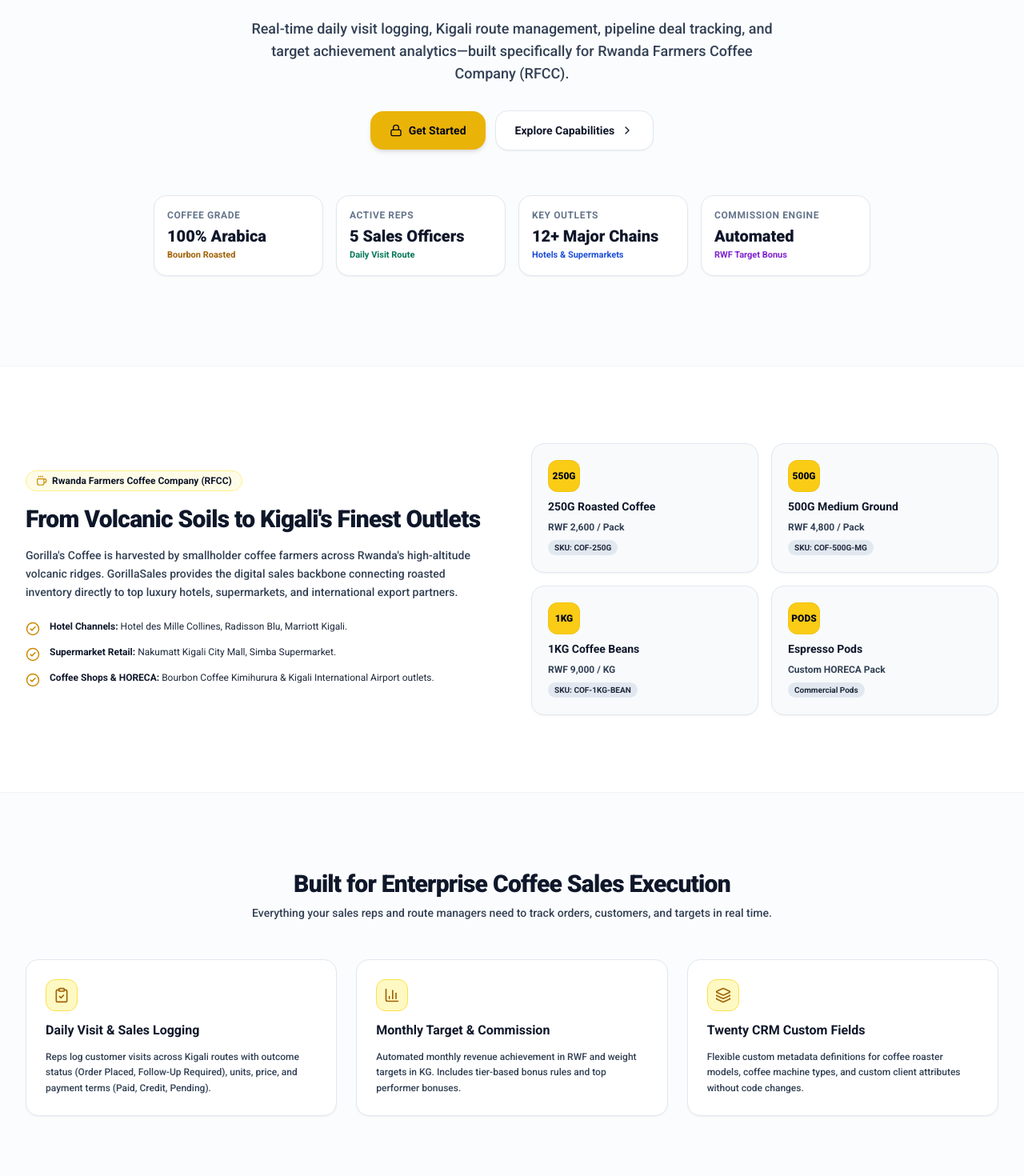
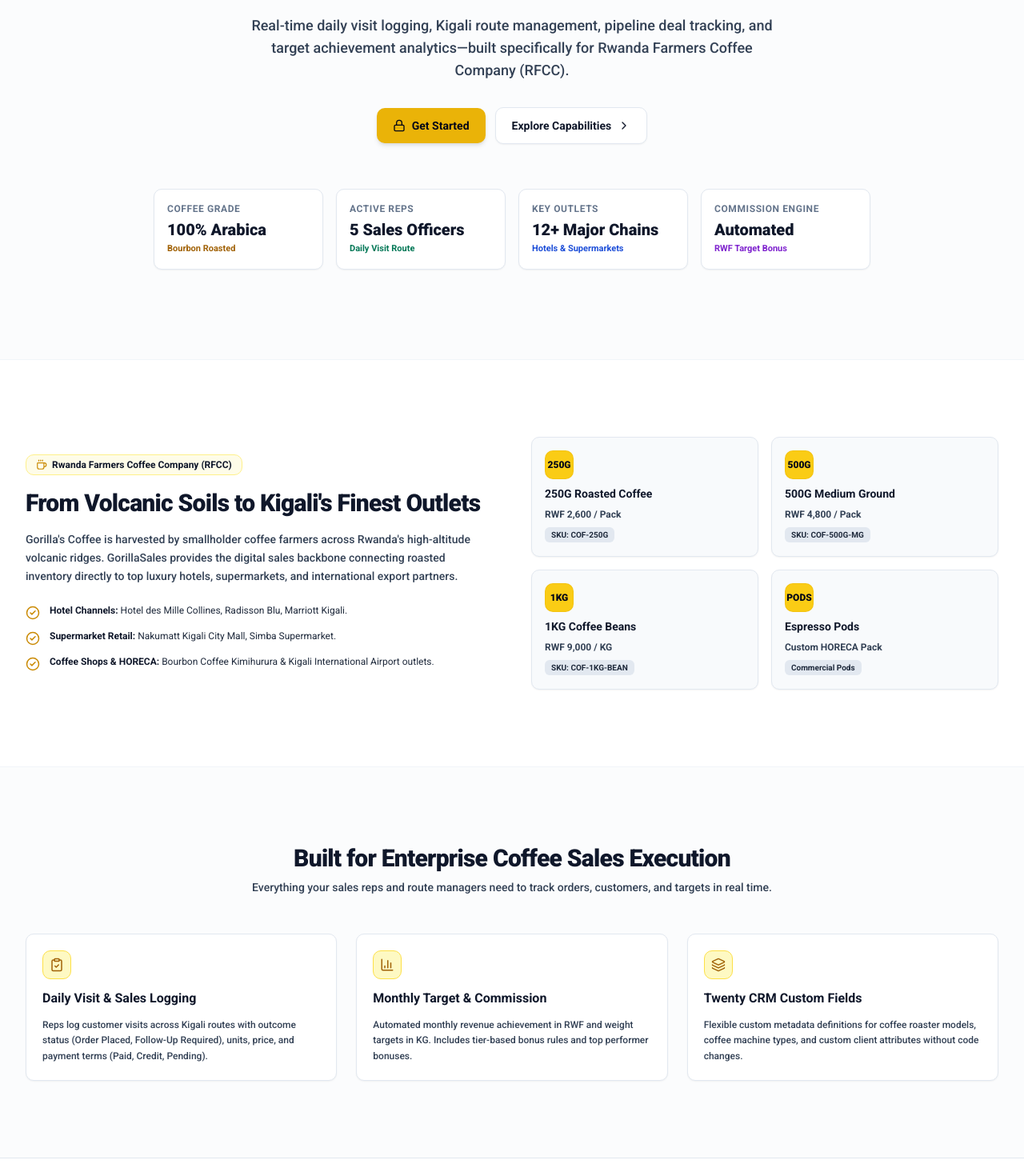
Before and after one commit to Remmy-dev/gorillasales, a Next.js app: page / in a window 1280 px wide. Shown: the part 320-1790 px from the top of the page at 80% size. Built offline with nearby package versions, Linux system fonts and the light colour scheme.

Commit message:
style: reduce border radius across homepage and login page to crisp sharp radii

```diff
--- a/src/app/page.tsx
+++ b/src/app/page.tsx
@@ -31,7 +31,7 @@
               <span className="font-bold text-slate-900 text-lg tracking-tight group-hover:text-yellow-600 transition-colors">
                 GorillaSales
               </span>
-              <span className="hidden sm:inline-block ml-2 text-[10px] font-bold uppercase tracking-widest text-slate-900 bg-yellow-400 px-2 py-0.5 rounded border border-yellow-500/30">
+              <span className="hidden sm:inline-block ml-2 text-[10px] font-bold uppercase tracking-widest text-slate-900 bg-yellow-400 px-2 py-0.5 rounded-sm border border-yellow-500/30">
                 Enterprise CRM
               </span>
             </div>
@@ -47,7 +47,7 @@
             {isLoggedIn ? (
               <Link
                 href="/dashboard"
-                className="px-4 py-2 rounded-lg bg-yellow-500 hover:bg-yellow-400 text-slate-950 font-bold text-xs flex items-center gap-1.5 transition-colors shadow-sm"
+                className="px-3.5 py-1.5 rounded bg-yellow-500 hover:bg-yellow-400 text-slate-950 font-bold text-xs flex items-center gap-1.5 transition-colors shadow-sm"
               >
                 <span>Get Started</span>
                 <ArrowRight size={14} />
@@ -56,13 +56,13 @@
               <>
                 <Link
                   href="/login"
-                  className="px-4 py-2 rounded-lg bg-slate-100 hover:bg-slate-200 text-slate-900 text-xs font-bold border border-slate-200 transition-colors"
+                  className="px-3.5 py-1.5 rounded bg-slate-100 hover:bg-slate-200 text-slate-900 text-xs font-bold border border-slate-200 transition-colors"
                 >
                   Sign In
                 </Link>
                 <Link
                   href="/login"
-                  className="hidden sm:flex px-4 py-2 rounded-lg bg-yellow-500 hover:bg-yellow-400 text-slate-950 font-bold text-xs items-center gap-1.5 transition-colors shadow-sm"
+                  className="hidden sm:flex px-3.5 py-1.5 rounded bg-yellow-500 hover:bg-yellow-400 text-slate-950 font-bold text-xs items-center gap-1.5 transition-colors shadow-sm"
                 >
                   <span>Get Started</span>
                   <ArrowRight size={14} />
@@ -77,7 +77,7 @@
       <section className="relative pt-12 pb-16 md:pt-20 md:pb-28 overflow-hidden bg-slate-50/60 border-b border-slate-100">
         <div className="max-w-7xl mx-auto px-4 sm:px-6 lg:px-8 text-center relative z-10">
           {/* Badge */}
-          <div className="inline-flex items-center gap-2 px-3.5 py-1.5 rounded-full bg-yellow-100 border border-yellow-300 text-slate-900 text-xs font-bold mb-6">
+          <div className="inline-flex items-center gap-2 px-3 py-1 rounded bg-yellow-100 border border-yellow-300 text-slate-900 text-xs font-bold mb-6">
             <Sparkles size={14} className="text-yellow-700" />
             <span>Powering Rwanda's Iconic Coffee Distribution</span>
             <span className="w-1.5 h-1.5 rounded-full bg-yellow-600 animate-pulse ml-1" />
@@ -95,14 +95,14 @@
           <div className="mt-8 flex flex-col sm:flex-row items-center justify-center gap-3">
             <Link
               href="/login"
-              className="w-full sm:w-auto px-6 py-3.5 rounded-xl bg-yellow-500 hover:bg-yellow-400 text-slate-950 font-bold text-sm flex items-center justify-center gap-2 transition-colors shadow-md"
+              className="w-full sm:w-auto px-5 py-3 rounded bg-yellow-500 hover:bg-yellow-400 text-slate-950 font-bold text-sm flex items-center justify-center gap-2 transition-colors shadow-md"
             >
               <Lock size={16} />
               <span>Get Started</span>
             </Link>
             <a
               href="#features"
-              className="w-full sm:w-auto px-6 py-3.5 rounded-xl bg-white hover:bg-slate-100 text-slate-900 font-bold text-sm border border-slate-200 flex items-center justify-center gap-2 transition-colors shadow-sm"
+              className="w-full sm:w-auto px-5 py-3 rounded bg-white hover:bg-slate-100 text-slate-900 font-bold text-sm border border-slate-200 flex items-center justify-center gap-2 transition-colors shadow-sm"
             >
               <span>Explore Capabilities</span>
               <ChevronRight size={16} />
@@ -111,22 +111,22 @@
 
           {/* Quick Stats Grid */}
           <div className="mt-14 grid grid-cols-2 md:grid-cols-4 gap-4 max-w-4xl mx-auto">
-            <div className="p-4 rounded-xl bg-white border border-slate-200 text-left shadow-sm">
+            <div className="p-4 rounded bg-white border border-slate-200 text-left shadow-sm">
               <p className="text-xs font-bold uppercase tracking-wider text-slate-500">Coffee Grade</p>
               <p className="text-xl font-extrabold text-slate-900 mt-1">100% Arabica</p>
               <p className="text-[11px] font-semibold text-yellow-700 mt-0.5">Bourbon Roasted</p>
             </div>
-            <div className="p-4 rounded-xl bg-white border border-slate-200 text-left shadow-sm">
+            <div className="p-4 rounded bg-white border border-slate-200 text-left shadow-sm">
               <p className="text-xs font-bold uppercase tracking-wider text-slate-500">Active Reps</p>
               <p className="text-xl font-extrabold text-slate-900 mt-1">5 Sales Officers</p>
               <p className="text-[11px] font-semibold text-emerald-700 mt-0.5">Daily Visit Route</p>
             </div>
-            <div className="p-4 rounded-xl bg-white border border-slate-200 text-left shadow-sm">
+            <div className="p-4 rounded bg-white border border-slate-200 text-left shadow-sm">
               <p className="text-xs font-bold uppercase tracking-wider text-slate-500">Key Outlets</p>
               <p className="text-xl font-extrabold text-slate-900 mt-1">12+ Major Chains</p>
               <p className="text-[11px] font-semibold text-blue-700 mt-0.5">Hotels & Supermarkets</p>
             </div>
-            <div className="p-4 rounded-xl bg-white border border-slate-200 text-left shadow-sm">
+            <div className="p-4 rounded bg-white border border-slate-200 text-left shadow-sm">
               <p className="text-xs font-bold uppercase tracking-wider text-slate-500">Commission Engine</p>
               <p className="text-xl font-extrabold text-slate-900 mt-1">Automated</p>
               <p className="text-[11px] font-semibold text-purple-700 mt-0.5">RWF Target Bonus</p>
@@ -140,7 +140,7 @@
         <div className="max-w-7xl mx-auto px-4 sm:px-6 lg:px-8">
           <div className="grid grid-cols-1 lg:grid-cols-2 gap-12 items-center">
             <div>
-              <div className="inline-flex items-center gap-1.5 px-3 py-1 rounded-full bg-yellow-50 border border-yellow-200 text-xs font-bold text-slate-900 mb-4">
+              <div className="inline-flex items-center gap-1.5 px-3 py-1 rounded bg-yellow-50 border border-yellow-200 text-xs font-bold text-slate-900 mb-4">
                 <Coffee size={14} className="text-yellow-600" />
                 <span>Rwanda Farmers Coffee Company (RFCC)</span>
               </div>
@@ -175,40 +175,40 @@
 
             {/* Product Cards Preview */}
             <div className="grid grid-cols-2 gap-4" id="products">
-              <div className="p-5 rounded-xl bg-slate-50 border border-slate-200 space-y-2 shadow-sm">
-                <div className="w-10 h-10 rounded-lg bg-yellow-400 border border-yellow-500/40 flex items-center justify-center text-slate-950 font-extrabold text-xs">
+              <div className="p-4 rounded bg-slate-50 border border-slate-200 space-y-2 shadow-sm">
+                <div className="w-9 h-9 rounded bg-yellow-400 border border-yellow-500/40 flex items-center justify-center text-slate-950 font-extrabold text-xs">
                   250G
                 </div>
                 <p className="text-sm font-bold text-slate-900">250G Roasted Coffee</p>
                 <p className="text-xs font-semibold text-slate-700">RWF 2,600 / Pack</p>
-                <span className="inline-block text-[10px] bg-slate-200 text-slate-800 px-2 py-0.5 rounded font-bold">SKU: COF-250G</span>
+                <span className="inline-block text-[10px] bg-slate-200 text-slate-800 px-2 py-0.5 rounded-sm font-bold">SKU: COF-250G</span>
               </div>
 
-              <div className="p-5 rounded-xl bg-slate-50 border border-slate-200 space-y-2 shadow-sm">
-                <div className="w-10 h-10 rounded-lg bg-yellow-400 border border-yellow-500/40 flex items-center justify-center text-slate-950 font-extrabold text-xs">
+              <div className="p-4 rounded bg-slate-50 border border-slate-200 space-y-2 shadow-sm">
+                <div className="w-9 h-9 rounded bg-yellow-400 border border-yellow-500/40 flex items-center justify-center text-slate-950 font-extrabold text-xs">
                   500G
                 </div>
                 <p className="text-sm font-bold text-slate-900">500G Medium Ground</p>
                 <p className="text-xs font-semibold text-slate-700">RWF 4,800 / Pack</p>
-                <span className="inline-block text-[10px] bg-slate-200 text-slate-800 px-2 py-0.5 rounded font-bold">SKU: COF-500G-MG</span>
+                <span className="inline-block text-[10px] bg-slate-200 text-slate-800 px-2 py-0.5 rounded-sm font-bold">SKU: COF-500G-MG</span>
               </div>
 
-              <div className="p-5 rounded-xl bg-slate-50 border border-slate-200 space-y-2 shadow-sm">
-                <div className="w-10 h-10 rounded-lg bg-yellow-400 border border-yellow-500/40 flex items-center justify-center text-slate-950 font-extrabold text-xs">
+              <div className="p-4 rounded bg-slate-50 border border-slate-200 space-y-2 shadow-sm">
+                <div className="w-9 h-9 rounded bg-yellow-400 border border-yellow-500/40 flex items-center justify-center text-slate-950 font-extrabold text-xs">
                   1KG
                 </div>
                 <p className="text-sm font-bold text-slate-900">1KG Coffee Beans</p>
                 <p className="text-xs font-semibold text-slate-700">RWF 9,000 / KG</p>
-                <span className="inline-block text-[10px] bg-slate-200 text-slate-800 px-2 py-0.5 rounded font-bold">SKU: COF-1KG-BEAN</span>
+                <span className="inline-block text-[10px] bg-slate-200 text-slate-800 px-2 py-0.5 rounded-sm font-bold">SKU: COF-1KG-BEAN</span>
               </div>
 
-              <div className="p-5 rounded-xl bg-slate-50 border border-slate-200 space-y-2 shadow-sm">
-                <div className="w-10 h-10 rounded-lg bg-yellow-400 border border-yellow-500/40 flex items-center justify-center text-slate-950 font-extrabold text-xs">
+              <div className="p-4 rounded bg-slate-50 border border-slate-200 space-y-2 shadow-sm">
+                <div className="w-9 h-9 rounded bg-yellow-400 border border-yellow-500/40 flex items-center justify-center text-slate-950 font-extrabold text-xs">
                   PODS
                 </div>
                 <p className="text-sm font-bold text-slate-900">Espresso Pods</p>
                 <p className="text-xs font-semibold text-slate-700">Custom HORECA Pack</p>
-                <span className="inline-block text-[10px] bg-slate-200 text-slate-800 px-2 py-0.5 rounded font-bold">Commercial Pods</span>
+                <span className="inline-block text-[10px] bg-slate-200 text-slate-800 px-2 py-0.5 rounded-sm font-bold">Commercial Pods</span>
               </div>
             </div>
           </div>
@@ -228,9 +228,9 @@
           </div>
 
           <div className="grid grid-cols-1 md:grid-cols-3 gap-6">
-            <div className="p-6 rounded-xl bg-white border border-slate-200 space-y-3 shadow-sm">
-              <div className="w-10 h-10 rounded-lg bg-yellow-100 border border-yellow-300 flex items-center justify-center text-slate-900">
-                <ClipboardCheck size={20} className="text-yellow-700" />
+            <div className="p-5 rounded bg-white border border-slate-200 space-y-3 shadow-sm">
+              <div className="w-9 h-9 rounded bg-yellow-100 border border-yellow-300 flex items-center justify-center text-slate-900">
+                <ClipboardCheck size={18} className="text-yellow-700" />
               </div>
               <h3 className="text-base font-bold text-slate-900">Daily Visit & Sales Logging</h3>
               <p className="text-xs text-slate-700 leading-relaxed font-medium">
@@ -238,9 +238,9 @@
               </p>
             </div>
 
-            <div className="p-6 rounded-xl bg-white border border-slate-200 space-y-3 shadow-sm">
-              <div className="w-10 h-10 rounded-lg bg-yellow-100 border border-yellow-300 flex items-center justify-center text-slate-900">
-                <BarChart3 size={20} className="text-yellow-700" />
+            <div className="p-5 rounded bg-white border border-slate-200 space-y-3 shadow-sm">
+              <div className="w-9 h-9 rounded bg-yellow-100 border border-yellow-300 flex items-center justify-center text-slate-900">
+                <BarChart3 size={18} className="text-yellow-700" />
               </div>
               <h3 className="text-base font-bold text-slate-900">Monthly Target & Commission</h3>
               <p className="text-xs text-slate-700 leading-relaxed font-medium">
@@ -248,9 +248,9 @@
               </p>
             </div>
 
-            <div className="p-6 rounded-xl bg-white border border-slate-200 space-y-3 shadow-sm">
-              <div className="w-10 h-10 rounded-lg bg-yellow-100 border border-yellow-300 flex items-center justify-center text-slate-900">
-                <Layers size={20} className="text-yellow-700" />
+            <div className="p-5 rounded bg-white border border-slate-200 space-y-3 shadow-sm">
+              <div className="w-9 h-9 rounded bg-yellow-100 border border-yellow-300 flex items-center justify-center text-slate-900">
+                <Layers size={18} className="text-yellow-700" />
               </div>
               <h3 className="text-base font-bold text-slate-900">Twenty CRM Custom Fields</h3>
               <p className="text-xs text-slate-700 leading-relaxed font-medium">
```
Also changed, not shown: src/app/login/page.tsx (+33 -37 lines).
